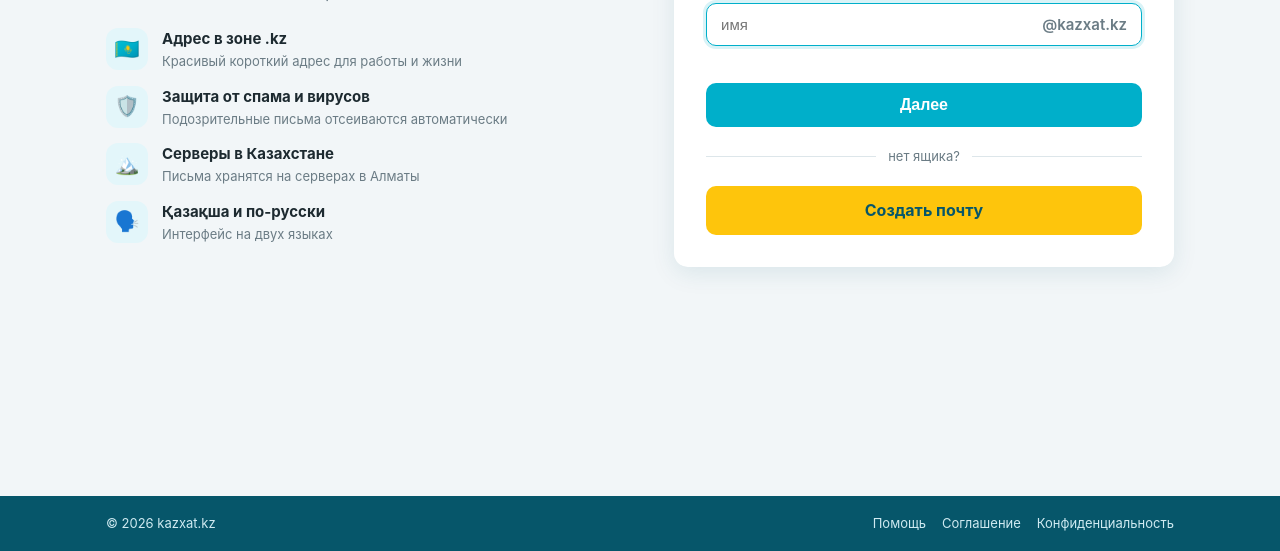
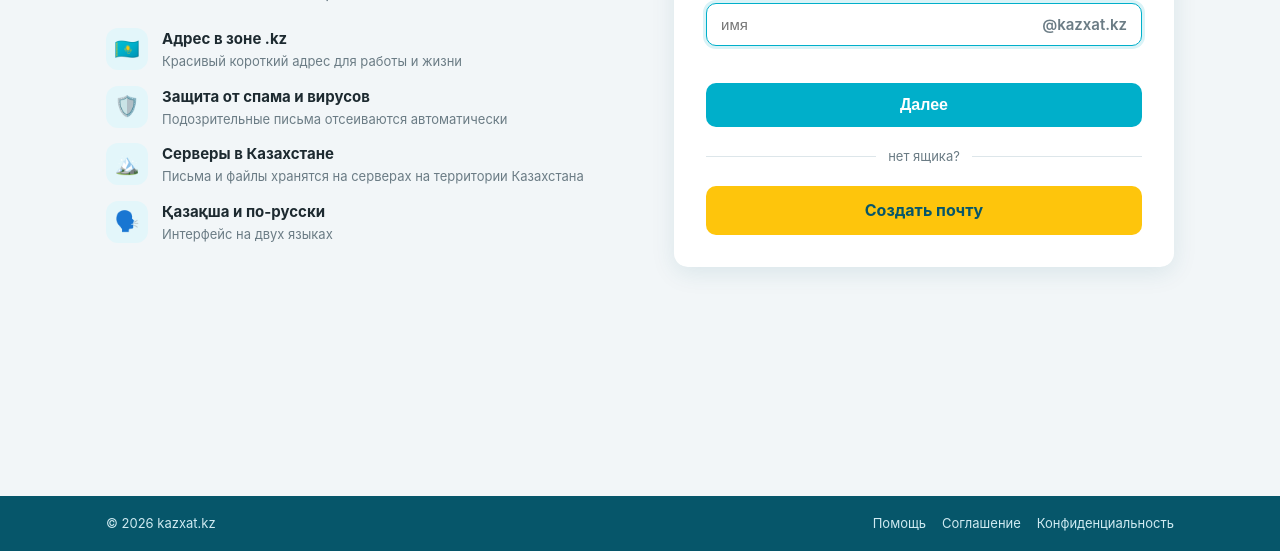
Before and after one commit to bazari911/hat-site, a plain HTML site: page auth.html in a window 1280 px wide. Shown: the part 249-800 px from the top of the page. Drawn offline with Linux system fonts and the light colour scheme.

Commit message:
Add files via upload

```diff
--- a/auth.html
+++ b/auth.html
@@ -151,7 +151,7 @@
       <ul class="perks">
         <li><span class="ico">🇰🇿</span><div><b>Адрес в зоне .kz</b><small>Красивый короткий адрес для работы и жизни</small></div></li>
         <li><span class="ico">🛡️</span><div><b>Защита от спама и вирусов</b><small>Подозрительные письма отсеиваются автоматически</small></div></li>
-        <li><span class="ico">🏔️</span><div><b>Серверы в Казахстане</b><small>Письма хранятся на серверах в Алматы</small></div></li>
+        <li><span class="ico">🏔️</span><div><b>Серверы в Казахстане</b><small>Письма и файлы хранятся на серверах на территории Казахстана</small></div></li>
         <li><span class="ico">🗣️</span><div><b>Қазақша и по-русски</b><small>Интерфейс на двух языках</small></div></li>
       </ul>
     </section>
--- a/lang.js
+++ b/lang.js
@@ -104,7 +104,7 @@
     "Защита от спама и вирусов": "Спам мен вирустардан қорғау",
     "Подозрительные письма отсеиваются автоматически": "Күдікті хаттар автоматты түрде сүзіледі",
     "Серверы в Казахстане": "Серверлер Қазақстанда",
-    "Письма хранятся на серверах в Алматы": "Хаттар Алматыдағы серверлерде сақталады",
+    "Письма и файлы хранятся на серверах на территории Казахстана": "Хаттар мен файлдар Қазақстан аумағындағы серверлерде сақталады",
     "Қазақша и по-русски": "Қазақша және орысша", "Интерфейс на двух языках": "Екі тілдегі интерфейс",
     "Вход в почту": "Поштаға кіру", "Введите адрес вашего ящика": "Жәшігіңіздің мекенжайын енгізіңіз",
     "имя": "атыңыз", "Далее": "Әрі қарай", "нет ящика?": "жәшігіңіз жоқ па?", "Создать почту": "Пошта ашу",
```
